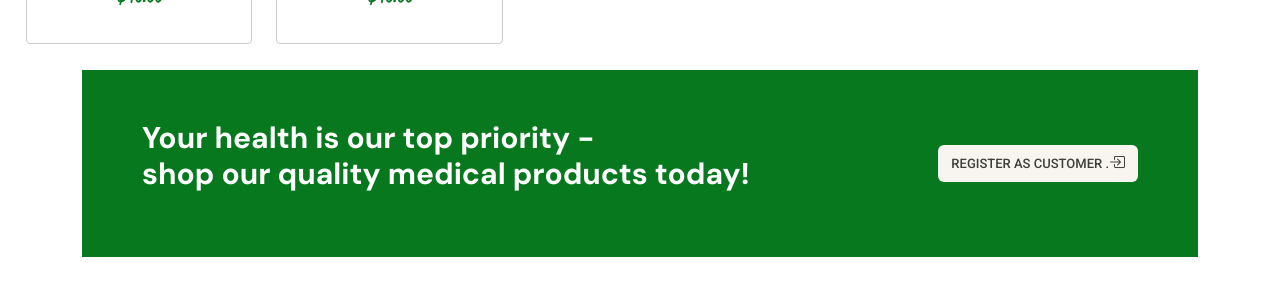
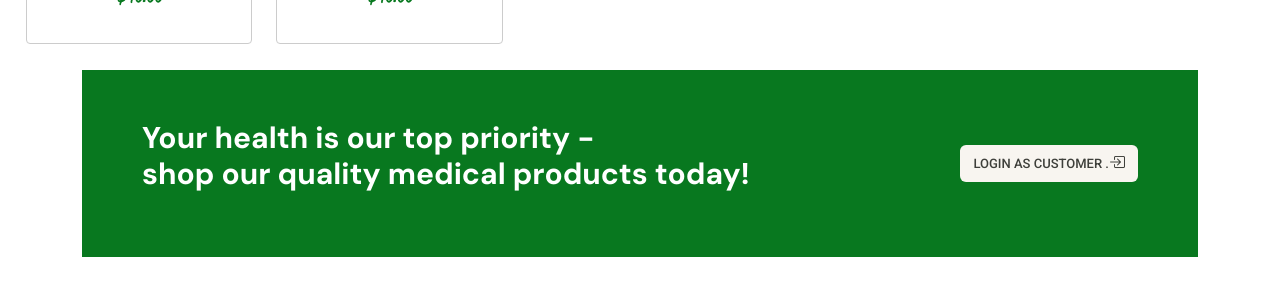
Before and after one commit to AbishekPerera/HerbCollab, a React (Create React App) app in the folder frontend/: page / in a window 1280 px wide. Shown: the part 1883-2190 px from the top of the page. Built offline with nearby package versions, Linux system fonts and the light colour scheme.

Commit message:
Footer Banner extracted and imported as component

```diff
--- /dev/null
+++ b/frontend/src/components/FooterBanner/FooterBanner.jsx
@@ -0,0 +1,30 @@
+import React from "react";
+
+const FooterBanner = () => {
+  return (
+    <div>
+      <div class="container">
+        <div class="row">
+          <div class="col-lg-12">
+            <div class="call-to-action-inner call-to-action-inner-6 bg-primary position-relative text-center---">
+              <div class="coll-to-info">
+                <h1>
+                  Your health is our top priority - <br />
+                  shop our quality medical products today!
+                </h1>
+              </div>
+              <div class="btn-wrapper">
+                <a class="btn btn-effect-3 bg-light">
+                  Login as customer .
+                  <i class="bi bi-box-arrow-in-right fs-6"></i>
+                </a>
+              </div>
+            </div>
+          </div>
+        </div>
+      </div>
+    </div>
+  );
+};
+
+export default FooterBanner;
--- a/frontend/src/pages/HomePage/HomePage.jsx
+++ b/frontend/src/pages/HomePage/HomePage.jsx
@@ -11,6 +11,7 @@ import giftcard from "../../img/svg/11-gift-card.svg";
 import Card from "../../components/ItemCard/ItemCard";
 import Header from "../../components/Header/Header";
 import Footer from "../../components/Footer/Footer";
+import FooterBanner from "../../components/FooterBanner/FooterBanner";
 
 const HomePage = () => {
   const products = [
@@ -379,26 +380,7 @@ const HomePage = () => {
             ))}
           </Row>
         </div>
-        <div class="container">
-          <div class="row">
-            <div class="col-lg-12">
-              <div class="call-to-action-inner call-to-action-inner-6 bg-primary position-relative text-center---">
-                <div class="coll-to-info">
-                  <h1>
-                    Your health is our top priority - <br />
-                    shop our quality medical products today!
-                  </h1>
-                </div>
-                <div class="btn-wrapper">
-                  <a class="btn btn-effect-3 bg-light">
-                    Register as customer .
-                    <i class="bi bi-box-arrow-in-right fs-6"></i>
-                  </a>
-                </div>
-              </div>
-            </div>
-          </div>
-        </div>
+        <FooterBanner />
       </div>
       <Footer />
     </div>
--- a/frontend/src/pages/ShopPage/ShopPage.jsx
+++ b/frontend/src/pages/ShopPage/ShopPage.jsx
@@ -5,6 +5,7 @@ import { Link } from "react-router-dom";
 import "./ShopPage.css";
 import { Col, Pagination, Row } from "react-bootstrap";
 import Card from "../../components/ItemCard/ItemCard";
+import FooterBanner from "../../components/FooterBanner/FooterBanner";
 
 const ShopPage = () => {
   const products = [
@@ -107,7 +108,7 @@ const ShopPage = () => {
                   <div class="ltn__breadcrumb-list">
                     <ul>
                       <li>
-                        <Link>
+                        <Link to="/">
                           <span class="ltn__secondary-color">
                             <i class="bi bi-house-fill"></i>
                           </span>
@@ -184,6 +185,7 @@ const ShopPage = () => {
             <Pagination.Last />
           </Pagination>
         </div>
+        <FooterBanner />
       </div>
       <Footer />
     </div>
```
